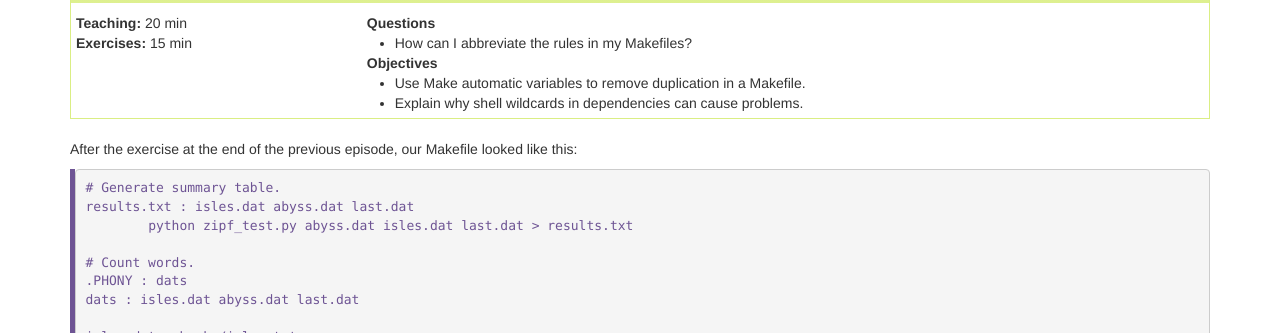
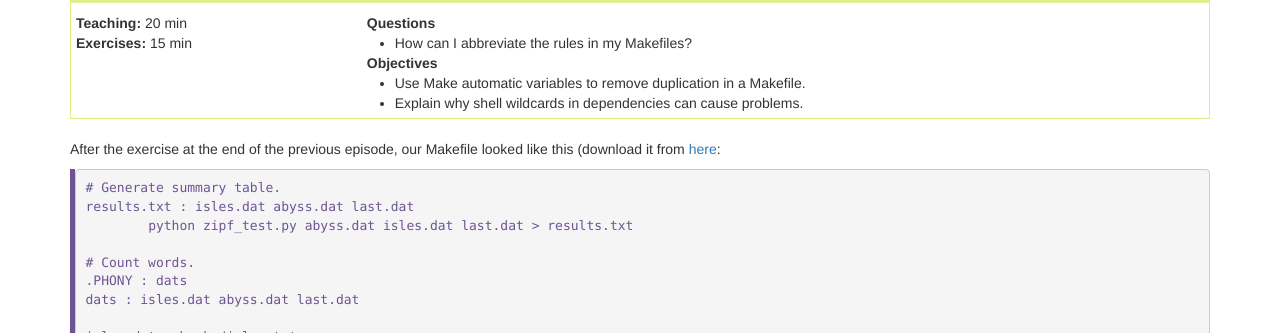
Before and after one commit to ornl-ssd/cpp-make-intro, a Jekyll site: the page built from _episodes/03-variables.md, in a window 1280 px wide and 900 px high. Shown: the part 218-551 px from the top of the window. Built offline with Jekyll 4.4.1, drawn with Linux system fonts in a browser that asks for light colours.

Commit message:
Add makefiles
Signed-off-by: Greg Watson <g.watson@computer.org>

```diff
--- a/_episodes/03-variables.md
+++ b/_episodes/03-variables.md
@@ -13,7 +13,8 @@ keypoints:
 - "Use `$<` to refer to the first dependency of the current rule."
 ---
 
-After the exercise at the end of the previous episode, our Makefile looked like this:
+After the exercise at the end of the previous episode, our Makefile looked like this (download it from
+[here]({{ page.root }}/code/02-makefile-challenge/Makefile):
 
 ~~~
 # Generate summary table.
```
Also changed, not shown: _episodes/04-dependencies.md (+2 -1 lines).
